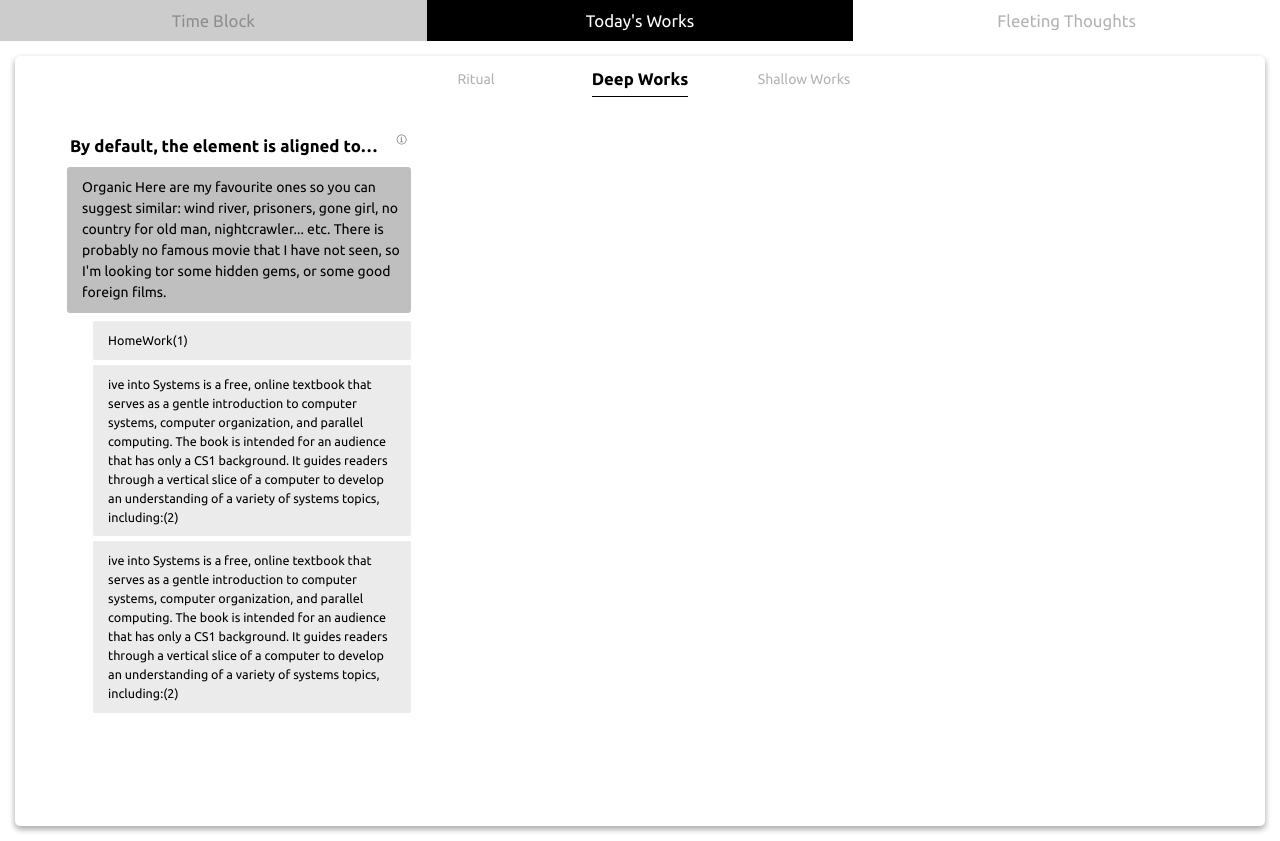
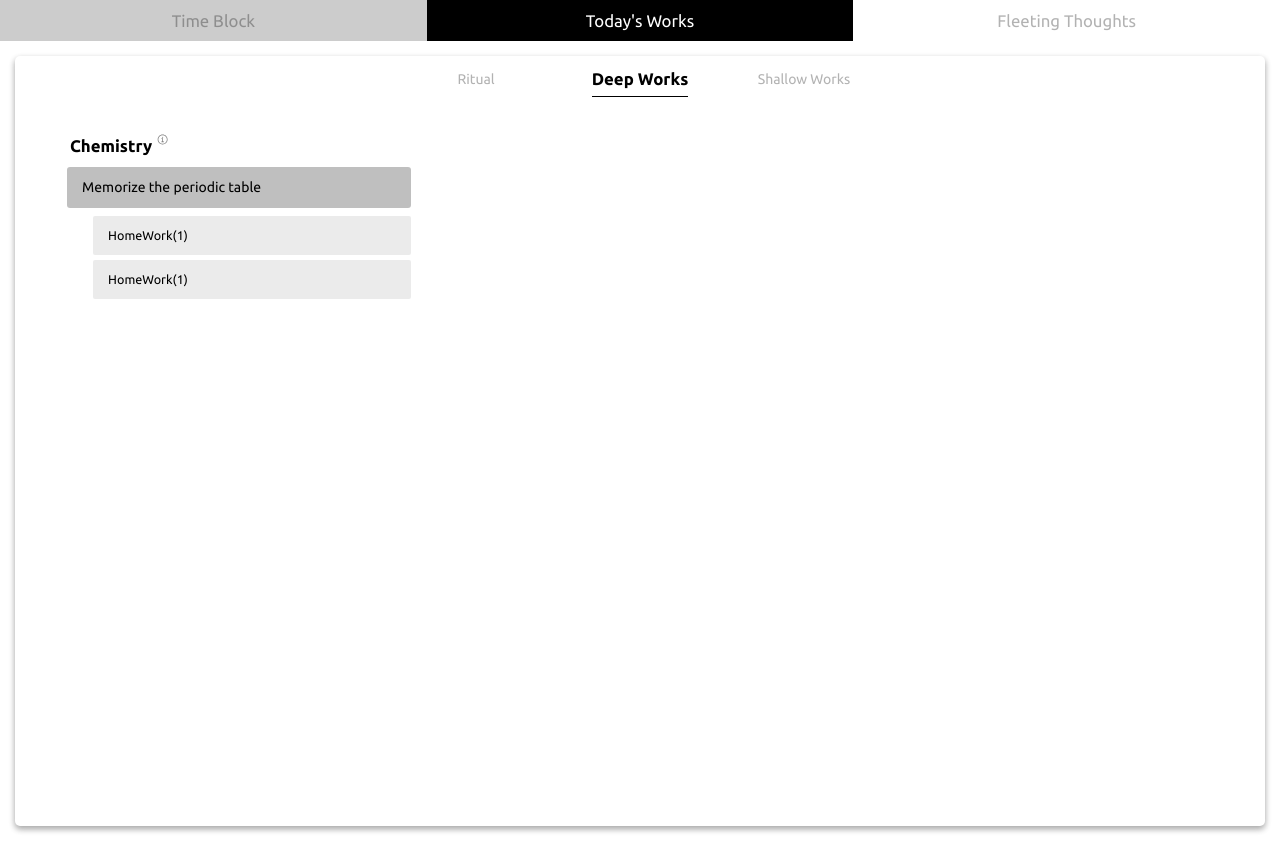
Before and after one commit to kkmm26/deep-work, a React (Vite) app: page / in a window 1280 px wide. Built offline with nearby package versions, Linux system fonts and the light colour scheme.

Commit message:
refactor maintask & subtask into one component

```diff
--- a/src/components/TodayWork/DeepWorks/DeepWorks.jsx
+++ b/src/components/TodayWork/DeepWorks/DeepWorks.jsx
@@ -4,38 +4,25 @@ import styled from "styled-components";
 import Subject from "./Subject.jsx";
 import MainTask from "./MainTask.jsx";
 import SubTask from "./SubTask.jsx";
-import { SUB_TASKS_ADDABLE } from "../../../constants.js";
+import { MAIN_TASKS_ADDABLE, SUB_TASKS_ADDABLE } from "../../../constants.js";
 
 function DeepWorks() {
-    const [subTasks, setSubTasks] = React.useState([
-        "HomeWork(1)",
-        "ive into Systems is a free, online textbook that serves as a gentle introduction to computer systems, computer organization, and parallel computing. The book is intended for an audience that has only a CS1 background. It guides readers through a vertical slice of a computer to develop an understanding of a variety of systems topics, including:(2)",
-        "ive into Systems is a free, online textbook that serves as a gentle introduction to computer systems, computer organization, and parallel computing. The book is intended for an audience that has only a CS1 background. It guides readers through a vertical slice of a computer to develop an understanding of a variety of systems topics, including:(2)",
-    ]);
+
+    const [mainTasks, setMainTasks] = React.useState([{task: "Memorize the periodic table", id: crypto.randomUUID()}])
 
 
 
-    function addSubTask() {
-        if (subTasks.length >= SUB_TASKS_ADDABLE) {
-            return;
+    function addMainTask() {
+        if (mainTasks.length >= MAIN_TASKS_ADDABLE) {
+            return
         }
-        setSubTasks([...subTasks, "New Sub Task"]);
+        setMainTasks([...mainTasks, {task: "New Main Task", id: crypto.randomUUID()}])
     }
 
     return (
         <Wrapper>
             <Subject hasDesc={true}>Chemistry</Subject>
-            <MainTask addSubTask={addSubTask}>
-                Memorize the periodic table
-            </MainTask>
-            <SubTask subTasks={subTasks} />
-            {subTasks.length >= SUB_TASKS_ADDABLE && (
-                <SubTaskWarning>
-                    Whoa, that's a lot of tasks! You've maxed out your{" "}
-                    {SUB_TASKS_ADDABLE} sub-tasks. Time to check some off before
-                    adding more.{" "}
-                </SubTaskWarning>
-            )}
+            <MainTask mainTasks={mainTasks} onPlusBtnClicked={addMainTask} />
         </Wrapper>
     );
 }
@@ -56,13 +43,6 @@ const Wrapper = styled.section`
     }
 `;
 
-const SubTaskWarning = styled.p`
-    align-self: center;
-    padding-left: 70px;
-    padding-right: 30px;
-    font-size: 0.8rem;
-    opacity: 0.8;
-`;
 
 
 export default DeepWorks;
--- a/src/components/TodayWork/DeepWorks/MainTask.jsx
+++ b/src/components/TodayWork/DeepWorks/MainTask.jsx
@@ -1,26 +1,41 @@
+import React from "react";
 import styled from "styled-components";
 import TaskBar from "./TaskBar";
+import SubTask from "./SubTask";
+import { SUB_TASKS_ADDABLE } from "../../../constants";
 
-
-
-function MainTask({addSubTask}) {
-
+function MainTask({ mainTasks, children, onPlusBtnClicked }) {
+    const [subTasks, setSubTasks] = React.useState([
+        "HomeWork(1)",
+        "HomeWork(1)",
+    ]);
+    function addSubTask() {
+        if (subTasks.length >= SUB_TASKS_ADDABLE) {
+            return;
+        }
+        setSubTasks([...subTasks, "New Sub Task"]);
+    }
     return (
+        <>
+            {mainTasks.map(({ task, id }) => {
+                return (
+                    <React.Fragment key={id}>
                         <MainTaskTaskBar
                             hasDesc={false}
                             onPlusBtnClicked={addSubTask}
                             variant="Main Task"
                         >
-            Organic Here are my favourite ones so you can suggest similar: wind
-            river, prisoners, gone girl, no country for old man, nightcrawler...
-            etc. There is probably no famous movie that I have not seen, so I'm
-            looking tor some hidden gems, or some good foreign films.
+                            {task}
                         </MainTaskTaskBar>
+                        <SubTask subTasks={subTasks} />
+                    </React.Fragment>
+                );
+            })}
+        </>
     );
 }
 
-const Wrapper = styled.div`
-`;
+const Wrapper = styled.div``;
 
 const MainTaskTaskBar = styled(TaskBar)`
     font-size: 1rem;
--- a/src/components/TodayWork/DeepWorks/SubTask.jsx
+++ b/src/components/TodayWork/DeepWorks/SubTask.jsx
@@ -1,5 +1,6 @@
 import styled from "styled-components";
 import TaskBar from "./TaskBar";
+import { SUB_TASKS_ADDABLE } from "../../../constants";
 
 function SubTask({ subTasks }) {
     return (
@@ -11,6 +12,13 @@ function SubTask({ subTasks }) {
                     </SubTaskBar>
                 );
             })}
+            {subTasks.length >= SUB_TASKS_ADDABLE && (
+                <SubTaskWarning>
+                    Whoa, that's a lot of tasks! You've maxed out your{" "}
+                    {SUB_TASKS_ADDABLE} sub-tasks. Time to check some off before
+                    adding more.{" "}
+                </SubTaskWarning>
+            )}
         </Wrapper>
     );
 }
@@ -31,4 +39,12 @@ const SubTaskBar = styled(TaskBar)`
     font-weight: 400;
 `;
 
+const SubTaskWarning = styled.p`
+    align-self: flex-start;
+    padding: 5px 15px;
+    font-size: 0.8rem;
+    opacity: 0.8;
+`;
+
+
 export default SubTask;
--- a/src/components/TodayWork/DeepWorks/Subject.jsx
+++ b/src/components/TodayWork/DeepWorks/Subject.jsx
@@ -1,13 +1,10 @@
 import styled from "styled-components";
 import TaskBar from "./TaskBar";
 
-function Subject() {
+function Subject({children}) {
     return (
         <SubjectTaskBar hasDesc={true} variant="Subject">
-            By default, the element is aligned to the top (or bottom) edge of
-            the scrollable ancestor. To define a custom spacing, use
-            scroll-margin-top or scroll-margin-bottom. This is often useful when
-            there's a fixed header on the page.
+            {children}
         </SubjectTaskBar>
     );
 }
--- a/src/constants.js
+++ b/src/constants.js
@@ -1,4 +1,5 @@
 export const SUB_TASKS_ADDABLE = 5
+export const MAIN_TASKS_ADDABLE = 3
 
 export const COLORS = {
     white: "hsl(0, 100%, 100%)",
```
Lines whose indentation alone changed are shown as unchanged.
